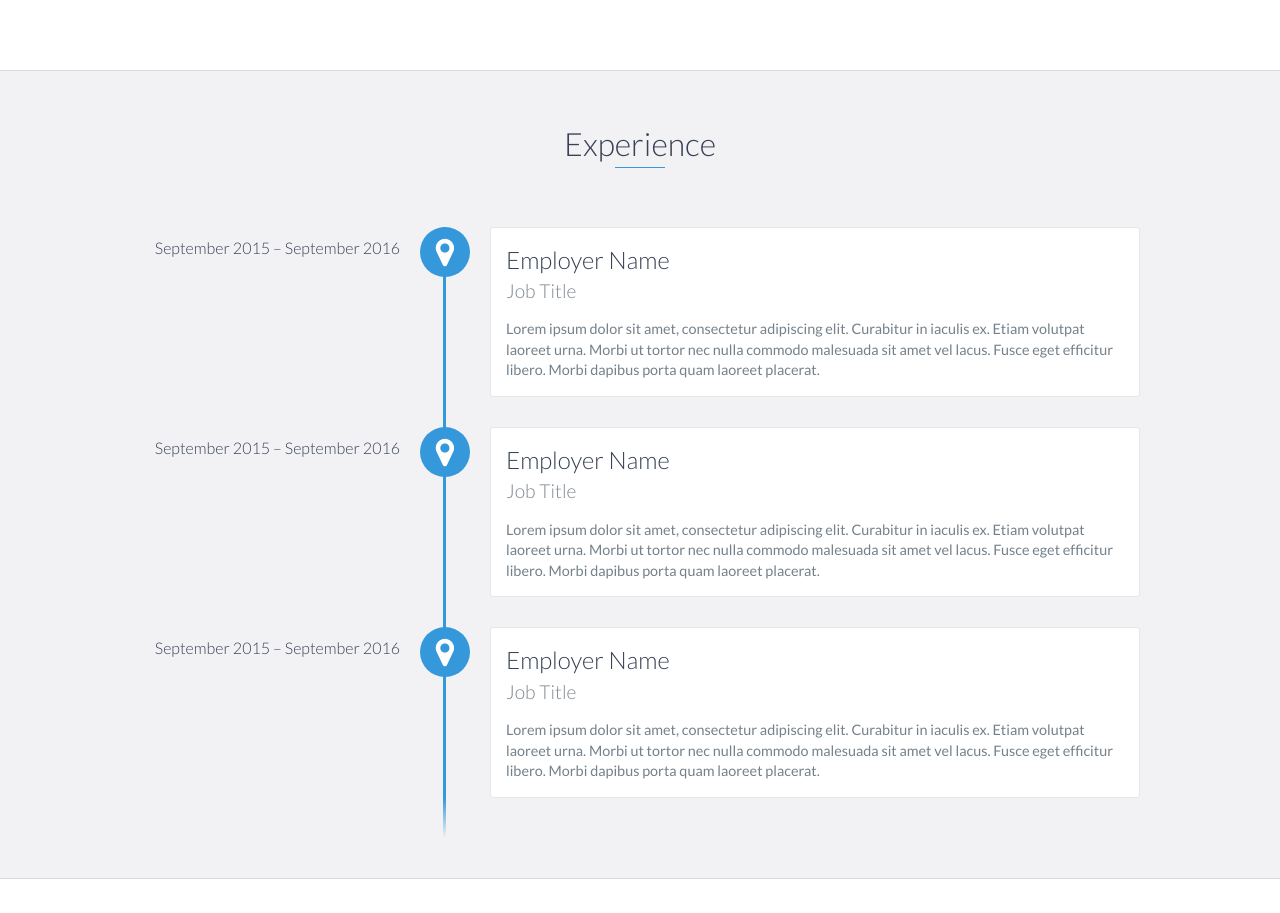
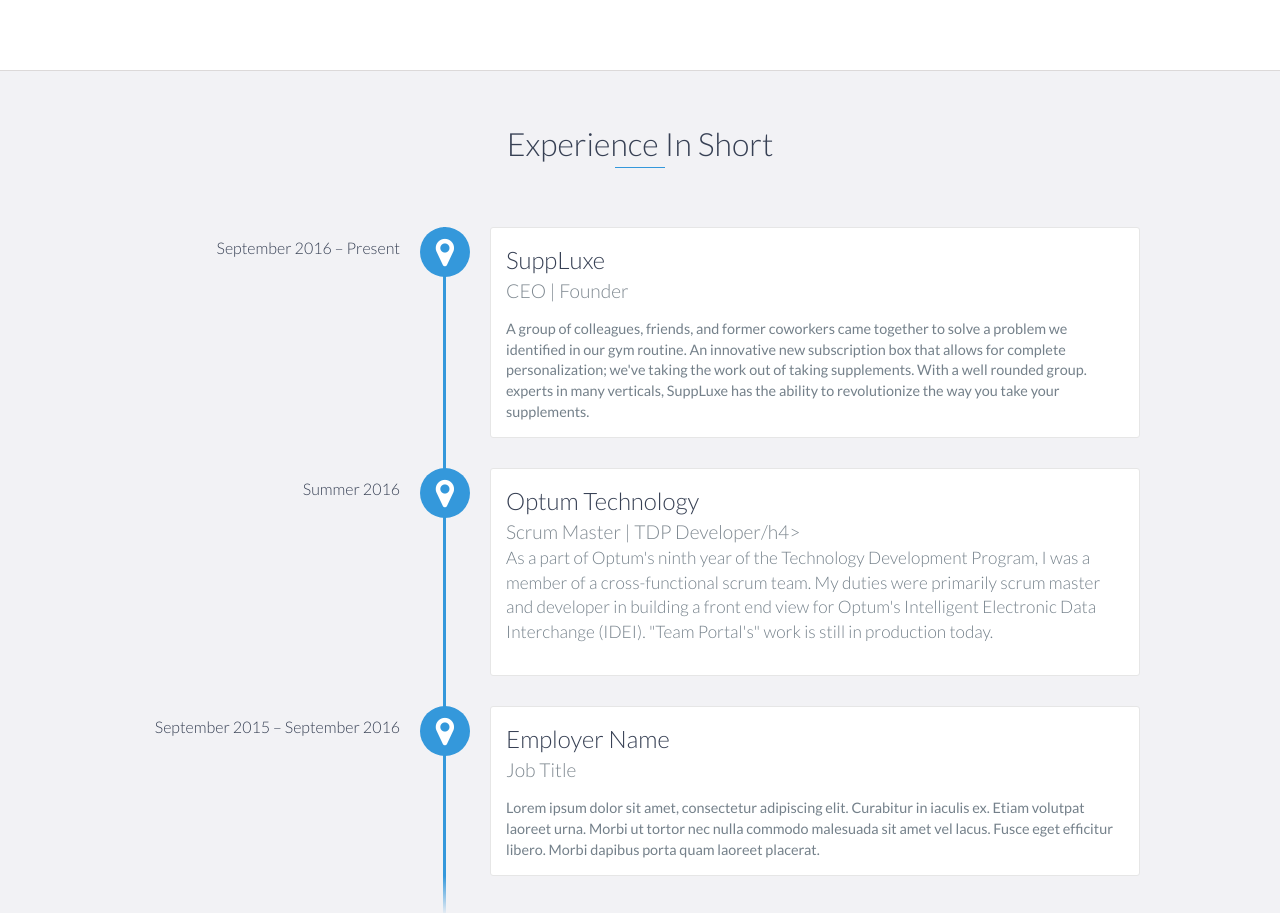
Before and after one commit to lhurlbert/lhurlbert.github.io, a website: page index.html in a window 1280 px wide. Shown: the part 1040-1953 px from the top of the page. Drawn offline with nearby package versions, Linux system fonts and the light colour scheme.

Commit message:
Updated favicons, updated some of my information... got tired talking about myself TODO: Portfolios

```diff
--- a/index.html
+++ b/index.html
@@ -2,6 +2,24 @@
 <html class="no-js" lang="en">
 
 <head>
+
+    <meta name="msapplication-TileColor" content="#ffffff">
+    <meta name="msapplication-TileImage" content="/ms-icon-144x144.png">
+    <meta name="theme-color" content="#ffffff">
+  <link rel="apple-touch-icon" sizes="57x57" href=“/images/favicon/apple-icon-57x57.png">
+  <link rel="apple-touch-icon" sizes="60x60" href="/images/favicon/apple-icon-60x60.png">
+  <link rel="apple-touch-icon" sizes="72x72" href="/images/favicon/apple-icon-72x72.png">
+  <link rel="apple-touch-icon" sizes="76x76" href="/images/favicon/apple-icon-76x76.png">
+  <link rel="apple-touch-icon" sizes="114x114" href="/images/favicon/apple-icon-114x114.png">
+  <link rel="apple-touch-icon" sizes="120x120" href="/images/favicon/apple-icon-120x120.png">
+  <link rel="apple-touch-icon" sizes="144x144" href="/images/favicon/apple-icon-144x144.png">
+  <link rel="apple-touch-icon" sizes="152x152" href="/images/favicon/apple-icon-152x152.png">
+  <link rel="apple-touch-icon" sizes="180x180" href="/images/favicon/apple-icon-180x180.png">
+  <link rel="icon" type="image/png" sizes="192x192"  href="/images/favicon/android-icon-192x192.png">
+  <link rel="icon" type="image/png" sizes="32x32" href="/images/favicon/favicon-32x32.png">
+  <link rel="icon" type="image/png" sizes="96x96" href="/images/favicon/favicon-96x96.png">
+  <link rel="icon" type="image/png" sizes="16x16" href="/images/favicon/favicon-16x16.png">
+  <link rel="manifest" href="/manifest.json">
     <meta charset="utf-8">
     <meta http-equiv="X-UA-Compatible" content="IE=edge">
     <meta name="viewport" content="width=device-width, initial-scale=1">
@@ -84,21 +102,21 @@
     <!-- End #about -->
 
     <div id="experience" class="background-alt">
-        <h2 class="heading">Experience</h2>
+        <h2 class="heading">Experience In Short</h2>
         <div id="experience-timeline">
-            <div data-date="September 2015 – September 2016">
-                <h3>Employer Name</h3>
-                <h4>Job Title</h4>
+            <div data-date="September 2016 – Present">
+                <h3>SuppLuxe</h3>
+                <h4>CEO | Founder</h4>
                 <p>
-                    Lorem ipsum dolor sit amet, consectetur adipiscing elit. Curabitur in iaculis ex. Etiam volutpat laoreet urna. Morbi ut tortor nec nulla commodo malesuada sit amet vel lacus. Fusce eget efficitur libero. Morbi dapibus porta quam laoreet placerat.
+                    A group of colleagues, friends, and former coworkers came together to solve a problem we identified in our gym routine.  An innovative new subscription box that allows for complete personalization; we've taking the work out of taking supplements.  With a well rounded group. experts in many verticals, SuppLuxe has the ability to revolutionize the way you take your supplements.
                 </p>
             </div>
 
-            <div data-date="September 2015 – September 2016">
-                <h3>Employer Name</h3>
-                <h4>Job Title</h4>
+            <div data-date="Summer 2016">
+                <h3>Optum Technology</h3>
+                <h4>Scrum Master | TDP Developer/h4>
                 <p>
-                    Lorem ipsum dolor sit amet, consectetur adipiscing elit. Curabitur in iaculis ex. Etiam volutpat laoreet urna. Morbi ut tortor nec nulla commodo malesuada sit amet vel lacus. Fusce eget efficitur libero. Morbi dapibus porta quam laoreet placerat.
+                    As a part of Optum's ninth year of the Technology Development Program, I was a member of a cross-functional scrum team.  My duties were primarily scrum master and developer in building a front end view for Optum's Intelligent Electronic Data Interchange (IDEI). "Team Portal's" work is still in production today.
                 </p>
             </div>
 
@@ -188,13 +206,15 @@
     <div id="skills">
         <h2 class="heading">Skills</h2>
         <ul>
-            <li>Scrum Methodologies</li>
             <li>Agile</li>
+            <li>Scrum</li>
             <li>Lean Startup</li>
-            <li>Project Management</li>
+            <li>Scrum Master<li>
             <li>JavaScript</li>
+            <li>AngularJS</li>
             <li>Node.js</li>
-            <li>AngularJs</li>
+            <li>Liquid</li>
+            <li>PHP Laravel</li>
             <li>React</li>
             <li>Objective C</li>
             <li>C++</li>
@@ -231,6 +251,7 @@
                 </div>
                 <div class="col-sm-5 social">
                     <ul>
+                      <!-- Socials incase i want to use them later
                         <li>
                             <a href="https://github.com/" target="_blank"><i class="fa fa-github" aria-hidden="true"></i></a>
                         </li>
@@ -246,6 +267,7 @@
                         <li>
                             <a href="https://plus.google.com/" target="_blank"><i class="fa fa-google-plus" aria-hidden="true"></i></a>
                         </li>
+                      -->
                     </ul>
                 </div>
             </div>
```
Also changed, not shown: favicon copy.ico (added), favicon-256x256.png (added), images/favicon/android-icon-192x192.png (added), images/favicon/apple-icon-114x114.png (added), images/favicon/apple-icon-120x120.png (added), images/favicon/apple-icon-144x144.png (added), images/favicon/apple-icon-152x152.png (added), images/favicon/apple-icon-180x180.png (added), images/favicon/apple-icon-57x57.png (added), images/favicon/apple-icon-60x60.png (added), images/favicon/apple-icon-72x72.png (added), images/favicon/apple-icon-76x76.png (added), images/favicon/favicon-16x16.png (added), images/favicon/favicon-32x32.png (added), 5 more files.
